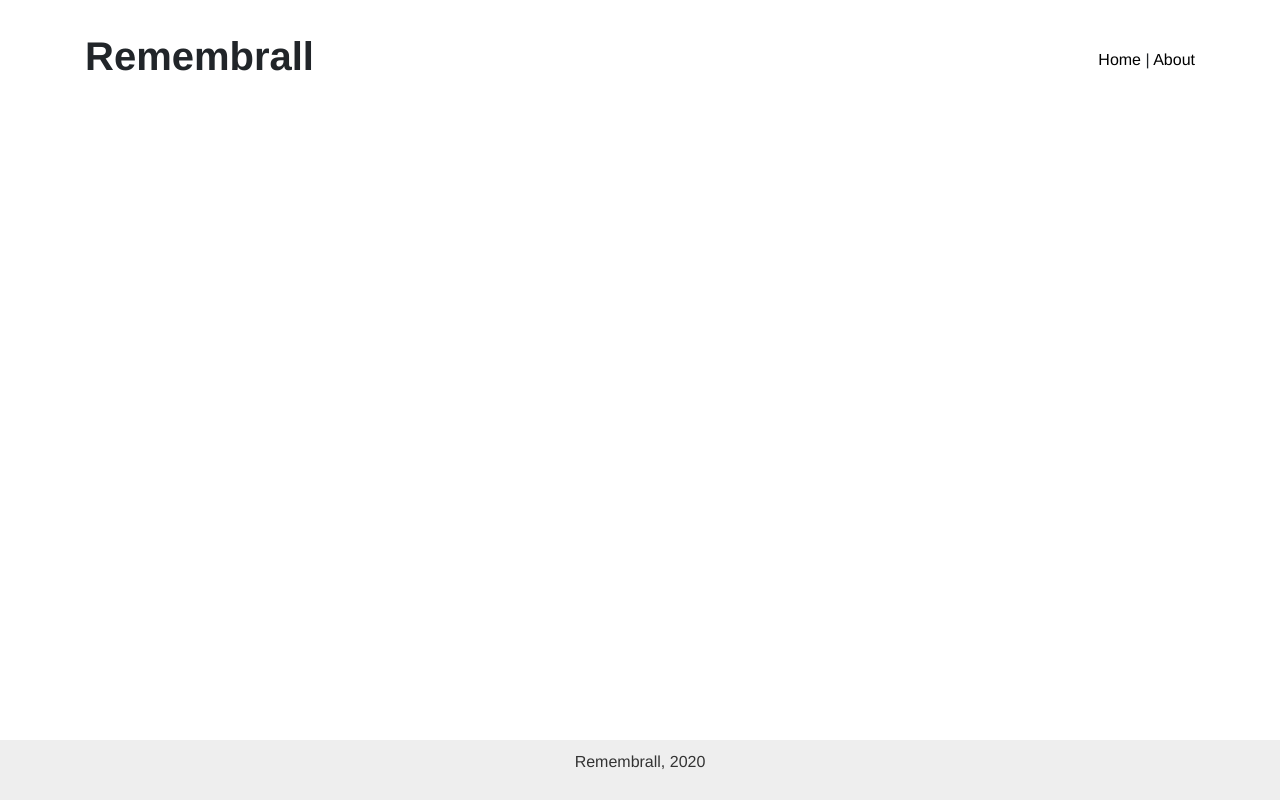
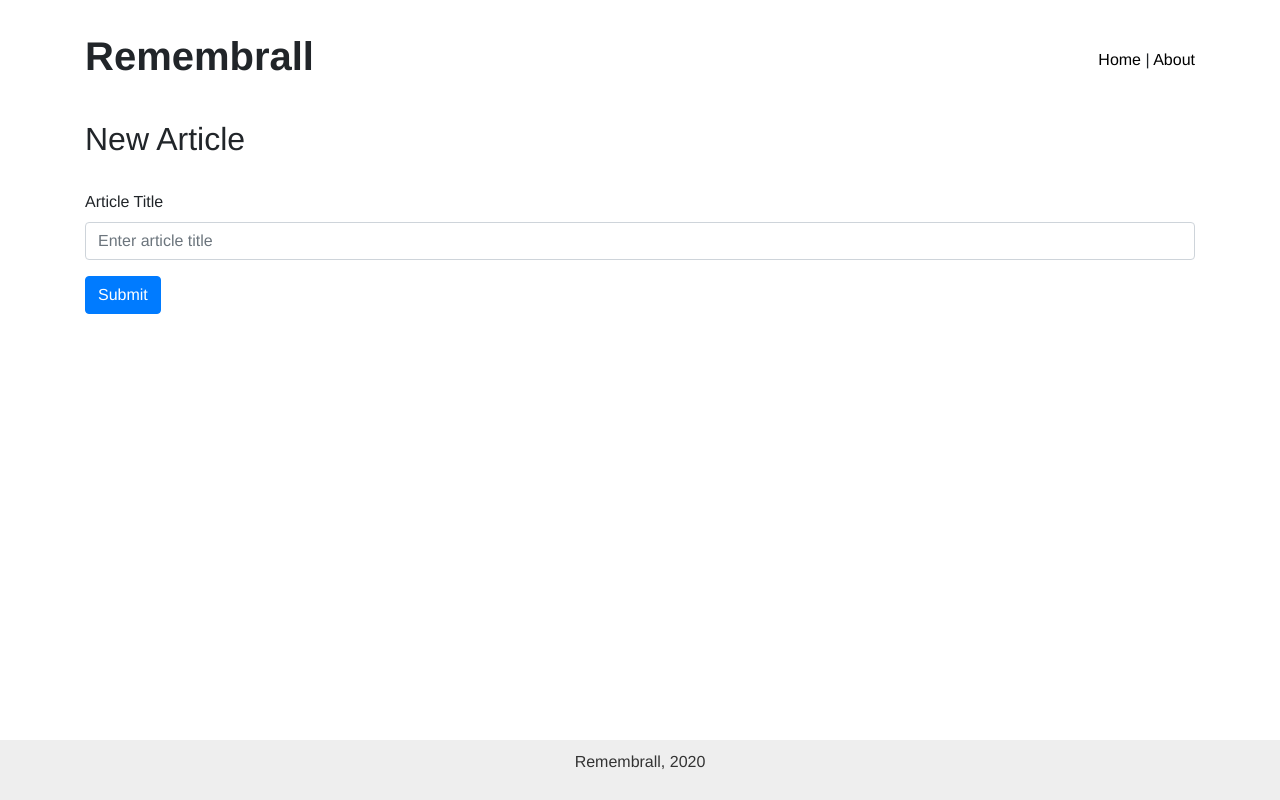
Before and after one commit to BesnardConsultingSAS/article-remembrall, a Vue app: page /series/1/article/new in a window 1280 px wide. Built offline with nearby package versions, Linux system fonts and the light colour scheme.

Commit message:
AREM-33, Add Article button and route

```diff
--- a/src/router/index.ts
+++ b/src/router/index.ts
@@ -27,6 +27,12 @@ const routes: Array<RouteRecordRaw> = [
     name: "AddSeries",
     component: () =>
       import(/* webpackChunkName: "series" */ "../views/AddSeries.vue")
+  },
+  {
+    path: "/series/:id/article/new",
+    name: "AddArticle",
+    component: () =>
+      import(/* webpackChunkName: "series" */ "../views/AddArticle.vue")
   }
 ];
 
--- /dev/null
+++ b/src/views/AddArticle.vue
@@ -0,0 +1,56 @@
+<template>
+  <div class="add-article">
+    <h2>New Article</h2>
+    <form @submit.prevent="handleSubmit">
+      <div class="form-group">
+        <label for="articleTitle">Article Title</label>
+        <input
+          type="text"
+          class="form-control"
+          id="articleTitle"
+          aria-describedby="article title"
+          placeholder="Enter article title"
+          v-model="newArticleTitle"
+        />
+      </div>
+
+      <button type="submit" class="btn btn-primary">Submit</button>
+    </form>
+  </div>
+</template>
+
+<script>
+import { inject, ref } from "vue";
+import { useRoute, useRouter } from "vue-router";
+import { Status } from "../data/enums";
+
+export default {
+  name: "AddArticle",
+  setup() {
+    const store = inject("store");
+    const router = useRouter();
+    const route = useRoute();
+
+    const newArticleTitle = ref("");
+
+    const handleSubmit = () => {
+      router.push({ name: "Home" });
+    };
+
+    return {
+      handleSubmit,
+      newArticleTitle
+    };
+  }
+};
+</script>
+
+<style scoped>
+.add-article {
+  margin-top: 2em;
+}
+
+h2 {
+  margin-bottom: 1em;
+}
+</style>
--- a/src/views/SeriesDetail.vue
+++ b/src/views/SeriesDetail.vue
@@ -1,6 +1,12 @@
 <template>
   <div class="series-detail">
-    <h2>{{ series.title }}</h2>
+    <div class="series-detail-header d-flex justify-content-between">
+      <h2>{{ series.title }}</h2>
+      <button class="btn btn-primary" @click="goToAddArticle">
+        ADD ARTICLE
+      </button>
+    </div>
+
     <div v-bind:key="article" v-for="article in series.articles">
       <div class="card">
         <div class="card-header">
@@ -31,7 +37,7 @@
 <script>
 import { BadgeStatus } from "../data/enums";
 import { inject } from "vue";
-import { useRoute } from "vue-router";
+import { useRoute, useRouter } from "vue-router";
 import SeriesDetailItem from "../components/SeriesDetailItem";
 import { articleSteps } from "../data/data";
 export default {
@@ -39,10 +45,15 @@ export default {
   components: { SeriesDetailItem },
   setup() {
     const store = inject("store");
+    const router = useRouter();
     const route = useRoute();
 
     const { getSeriesById } = store;
     const series = getSeriesById(route.params.id);
+
+    const goToAddArticle = () => {
+      router.push({ name: "AddArticle" });
+    };
 
     function articleStatus(status) {
       for (const key in BadgeStatus) {
@@ -55,6 +66,7 @@ export default {
     }
 
     return {
+      goToAddArticle,
       articleSteps,
       series,
       articleStatus
@@ -64,7 +76,7 @@ export default {
 </script>
 
 <style scoped>
-h2 {
+.series-detail-header {
   margin-bottom: 1em;
 }
 .series-detail {
```
